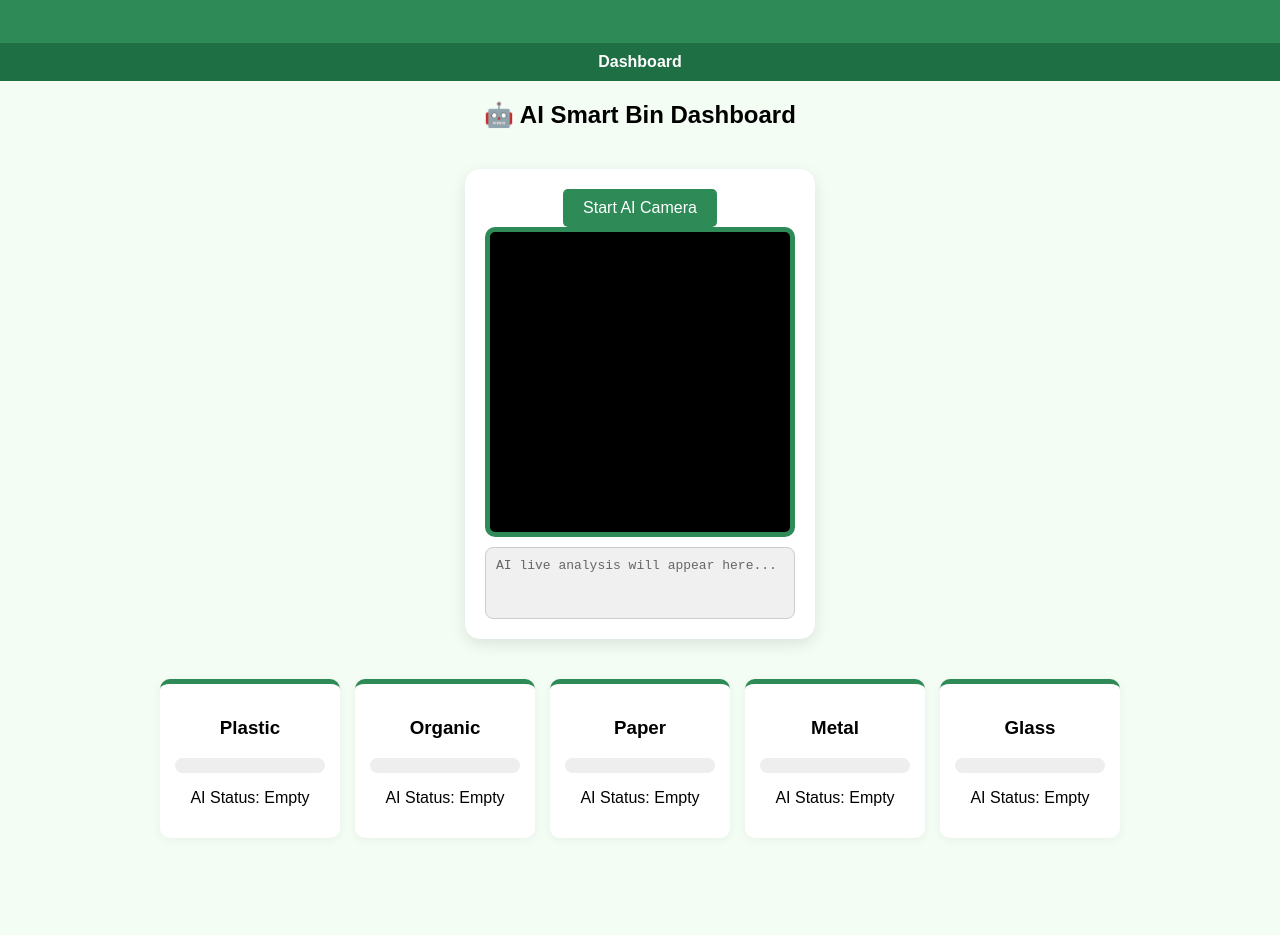
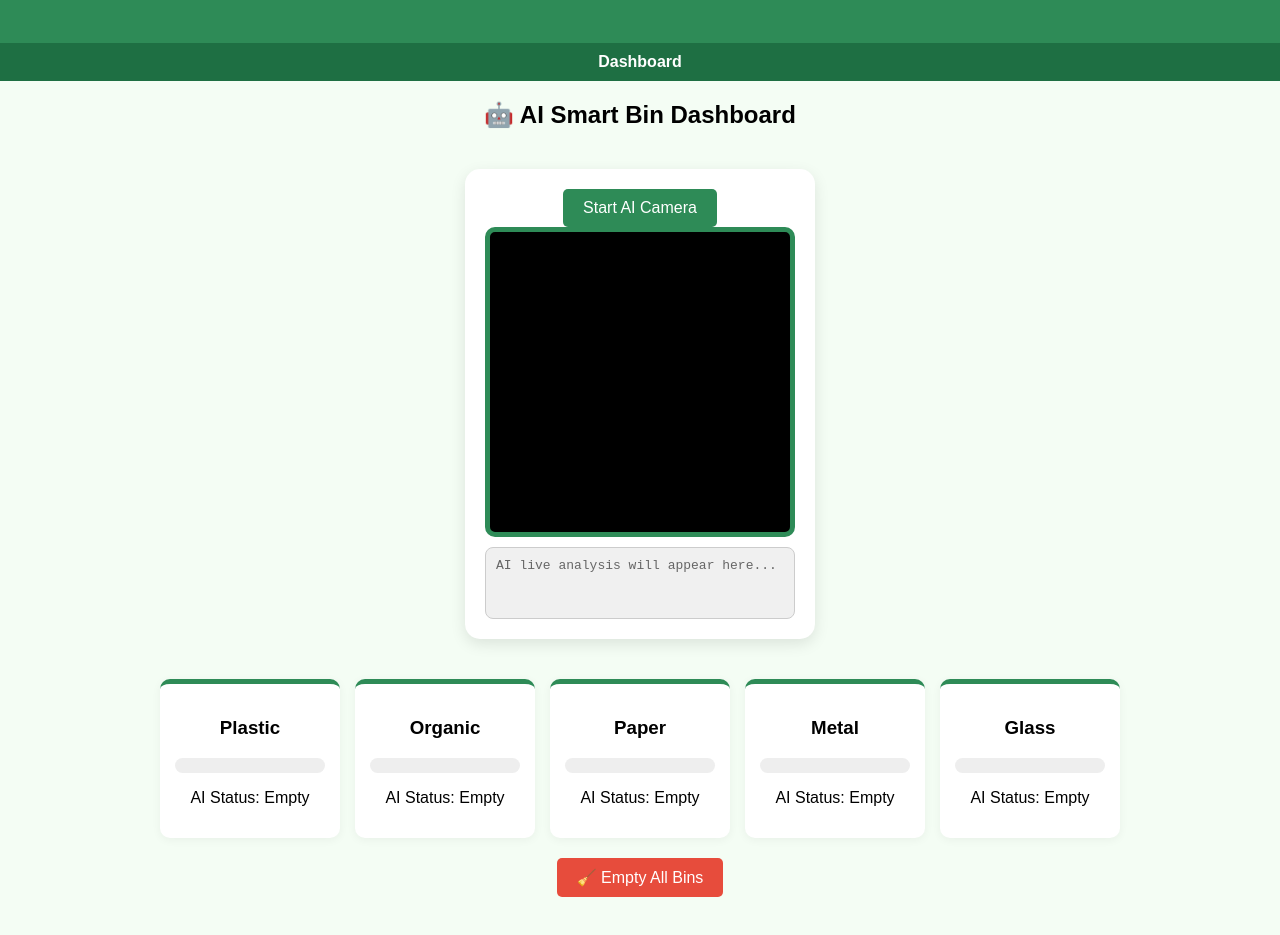
Before and after one commit to Savli-Sutar/master-repository, a plain HTML site: page index.html in a window 1280 px wide. Shown: the part 131-1066 px from the top of the page. Before the commit the page ends 989 px from the top, so only its background shows below. Drawn offline with Linux system fonts and the light colour scheme.

Commit message:
Update index.html

```diff
--- a/index.html
+++ b/index.html
@@ -47,6 +47,12 @@
         <button class="btn-main" onclick="closeModal()" style="margin-top:15px;">Confirm Disposal</button>
     </div>
 </div>
+    <div style="text-align: center; margin-bottom: 20px;">
+    <button class="btn-main" style="background: #e74c3c;" onclick="resetAllBins()">🧹 Empty All Bins</button>
+</div>
+
+<div class="bin-container">
+    </div>
 
 <script src="https://cdn.jsdelivr.net/npm/@tensorflow/tfjs@latest/dist/tf.min.js"></script>
 <script src="https://cdn.jsdelivr.net/npm/@teachablemachine/image@latest/dist/teachablemachine-image.min.js"></script>
```
